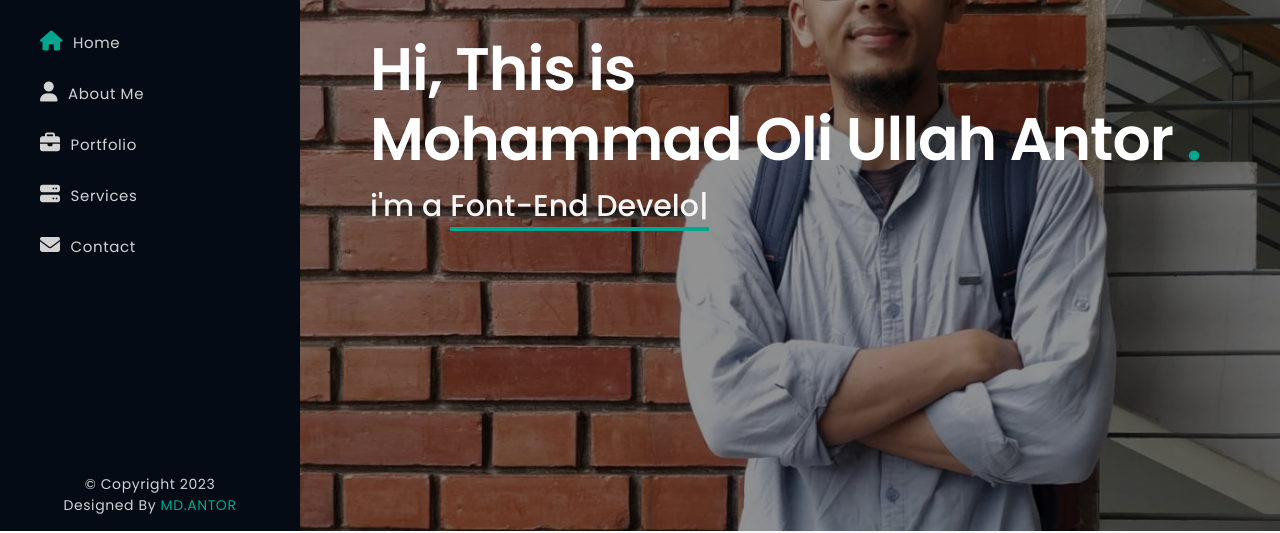
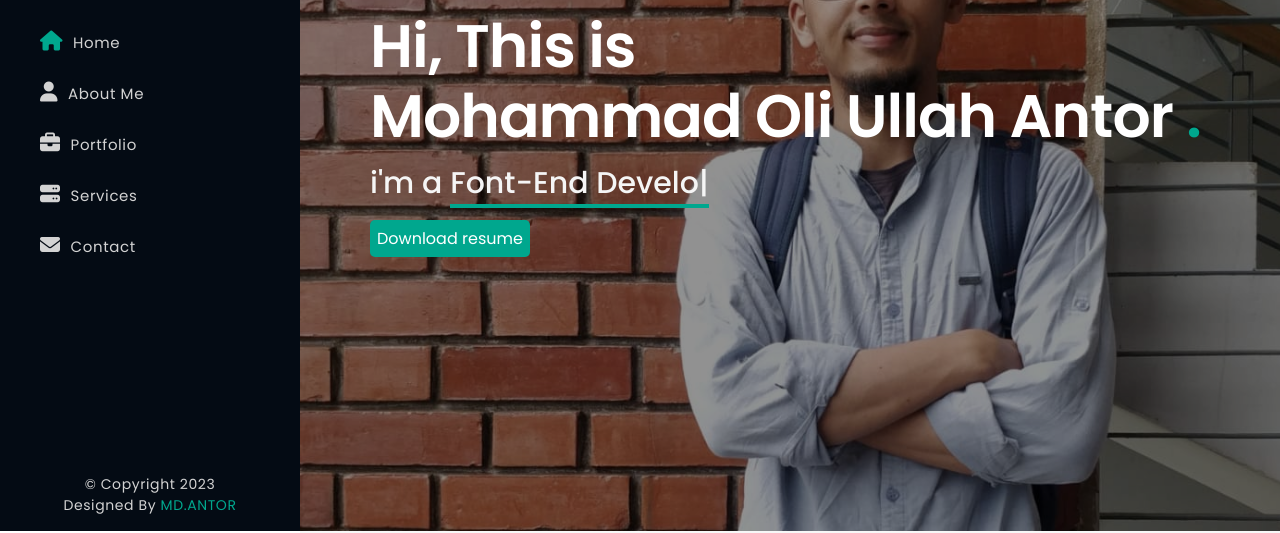
Before and after one commit to Antor-094/personal-portfolio, a plain HTML site: page index.html in a window 1280 px wide. Shown: the part 269-802 px from the top of the page. Drawn offline with nearby package versions, Linux system fonts and the light colour scheme.

Commit message:
Download resume button added

```diff
--- a/index.html
+++ b/index.html
@@ -69,6 +69,9 @@
             <div class="home-row">
                 <h1>Hi, This is <br>Mohammad Oli Ullah Antor <span>.</span></h1>
                 <p>i'm a <span class="auto-input"></span></p>
+               <div class="marginTop">
+                <a href="img/Resume/Resume (2).pdf" class="btn-resume" download>Download resume</a>
+               </div>
             </div>
 
         </section>
--- a/style.css
+++ b/style.css
@@ -66,6 +66,24 @@ header .profile .social-icons a{
 
 header .profile .social-icons a:hover{
     background-color: var(--themeColor);
+}
+.marginTop{
+    margin-top: 20px;
+}
+.home-row a{
+    text-decoration: none;
+
+}
+.btn-resume{
+
+    border-radius: 5px;
+    padding: 7px;
+    background-color: var(--themeColor);
+    color: white;
+}
+.btn-resume:hover{
+    color: antiquewhite;
+    cursor: pointer;
 }
 
 /* navBar */
```
Also changed, not shown: 1 other file.
